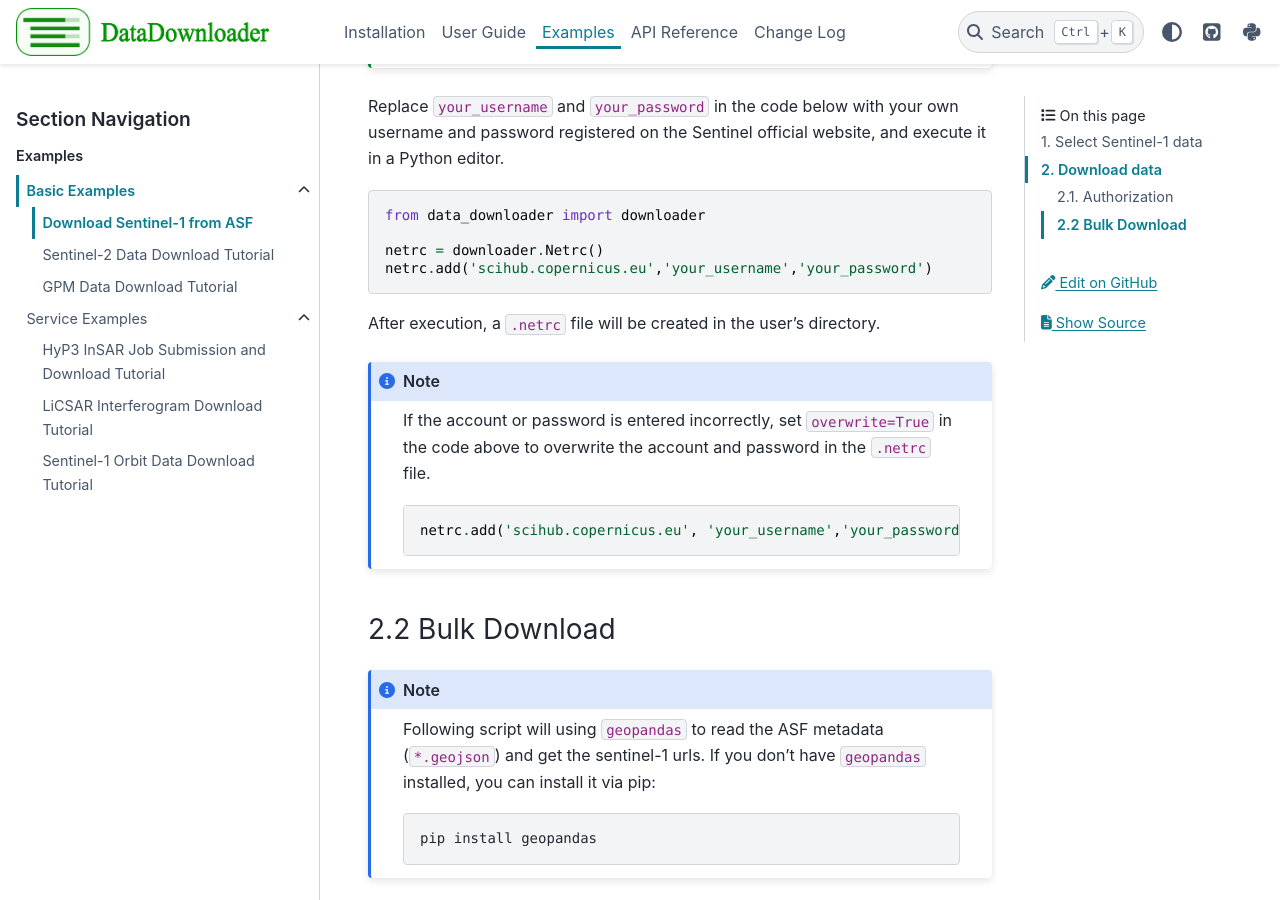
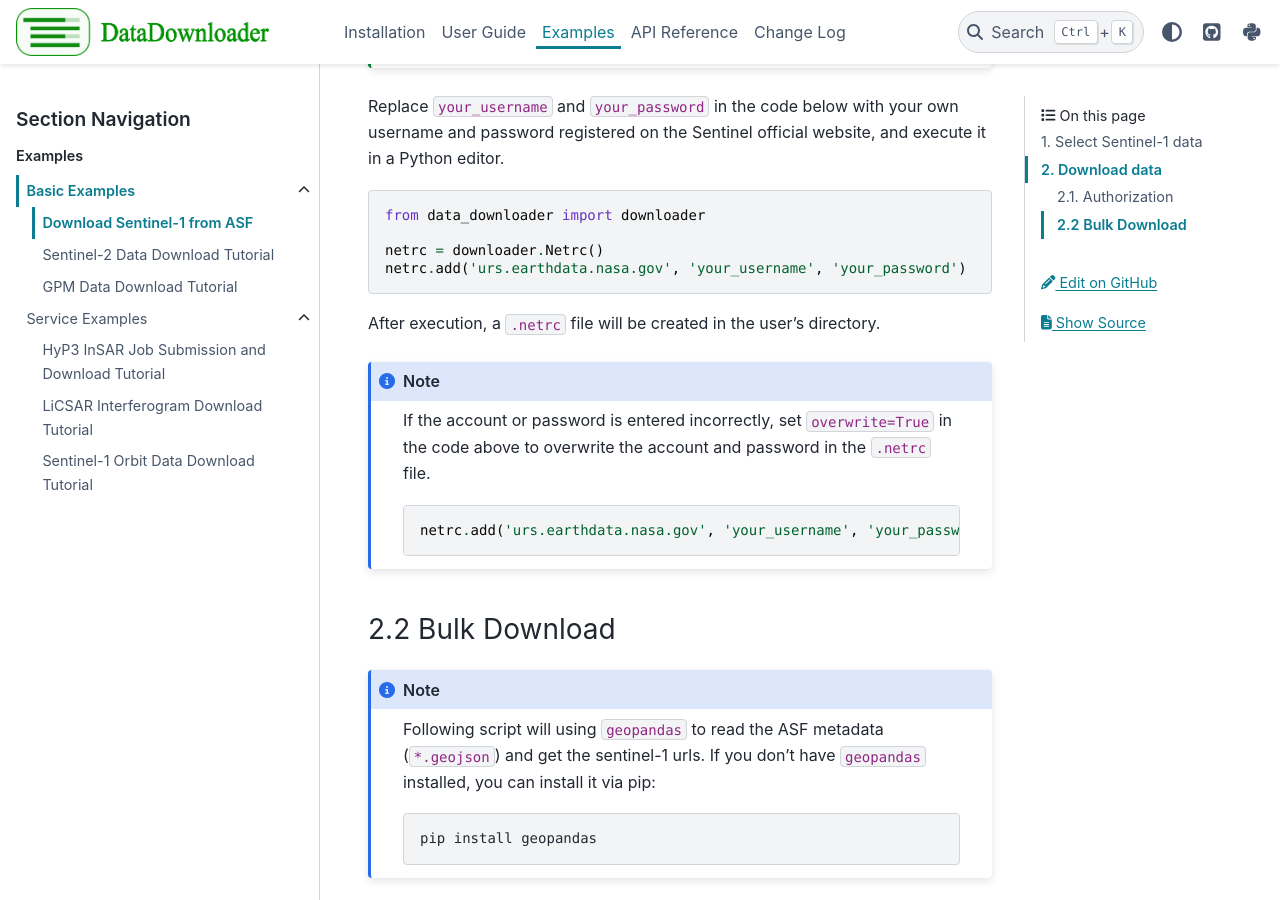
Before and after one commit to Fanchengyan/data-downloader, a Sphinx documentation site: the page built from docs/source/Tutorials/base/sentinel1.rst, in a window 1280 px wide and 900 px high, scrolled down 1353 px. Built offline with Sphinx 7.4.7 and the PyData theme 0.15.4, drawn with Linux system fonts in a browser that asks for light colours.

Commit message:
update docs

```diff
--- a/docs/source/Tutorials/base/sentinel1.rst
+++ b/docs/source/Tutorials/base/sentinel1.rst
@@ -41,7 +41,7 @@ Replace ``your_username`` and ``your_password`` in the code below with your own
     from data_downloader import downloader
 
     netrc = downloader.Netrc()
-    netrc.add('scihub.copernicus.eu','your_username','your_password')
+    netrc.add('urs.earthdata.nasa.gov', 'your_username', 'your_password')
 
 
 After execution, a ``.netrc`` file will be created in the user's directory.
@@ -52,7 +52,7 @@ After execution, a ``.netrc`` file will be created in the user's directory.
 
     .. code-block:: python
 
-        netrc.add('scihub.copernicus.eu', 'your_username','your_password', overwrite=True)
+        netrc.add('urs.earthdata.nasa.gov', 'your_username', 'your_password', overwrite=True)
 
 
 2.2 Bulk Download
```
